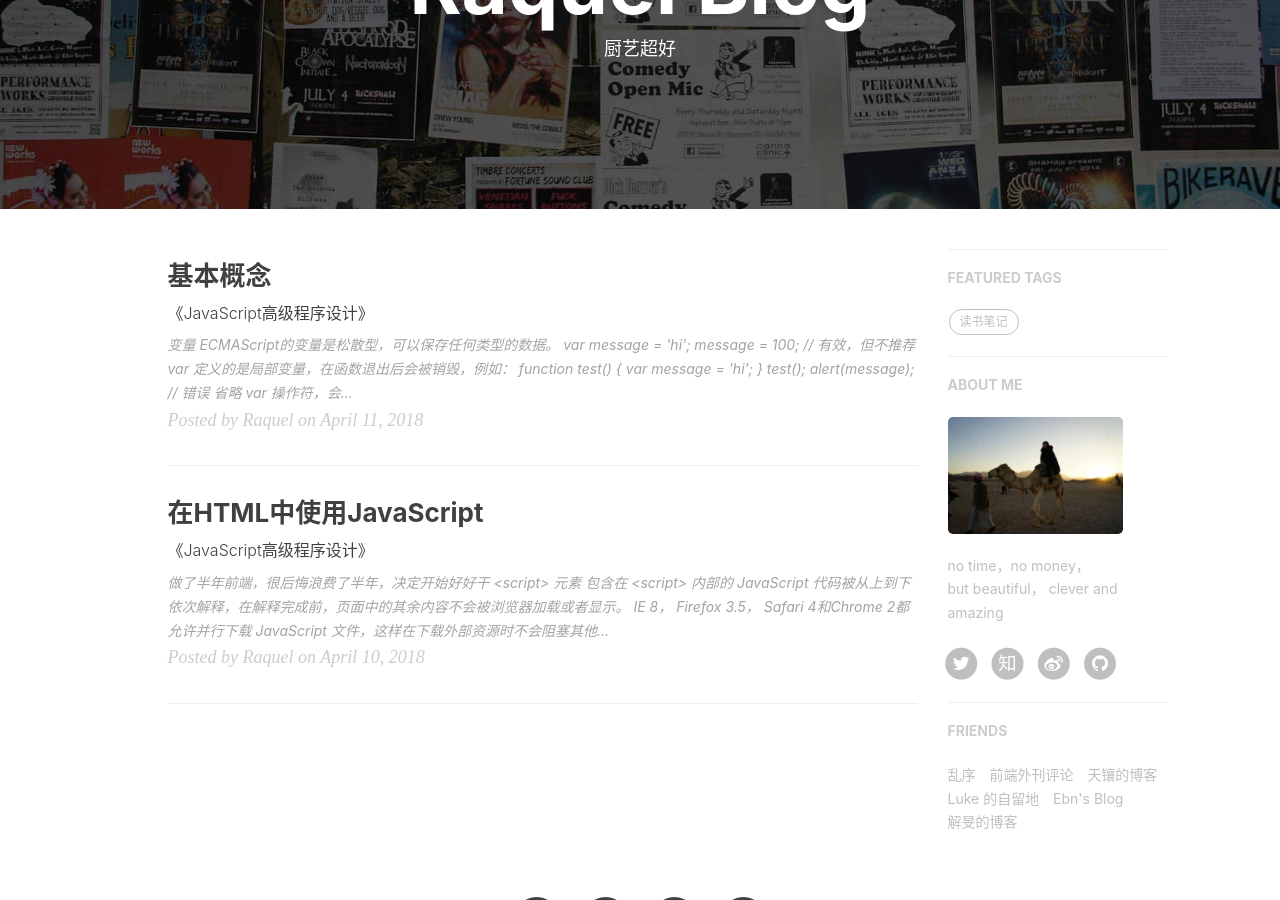
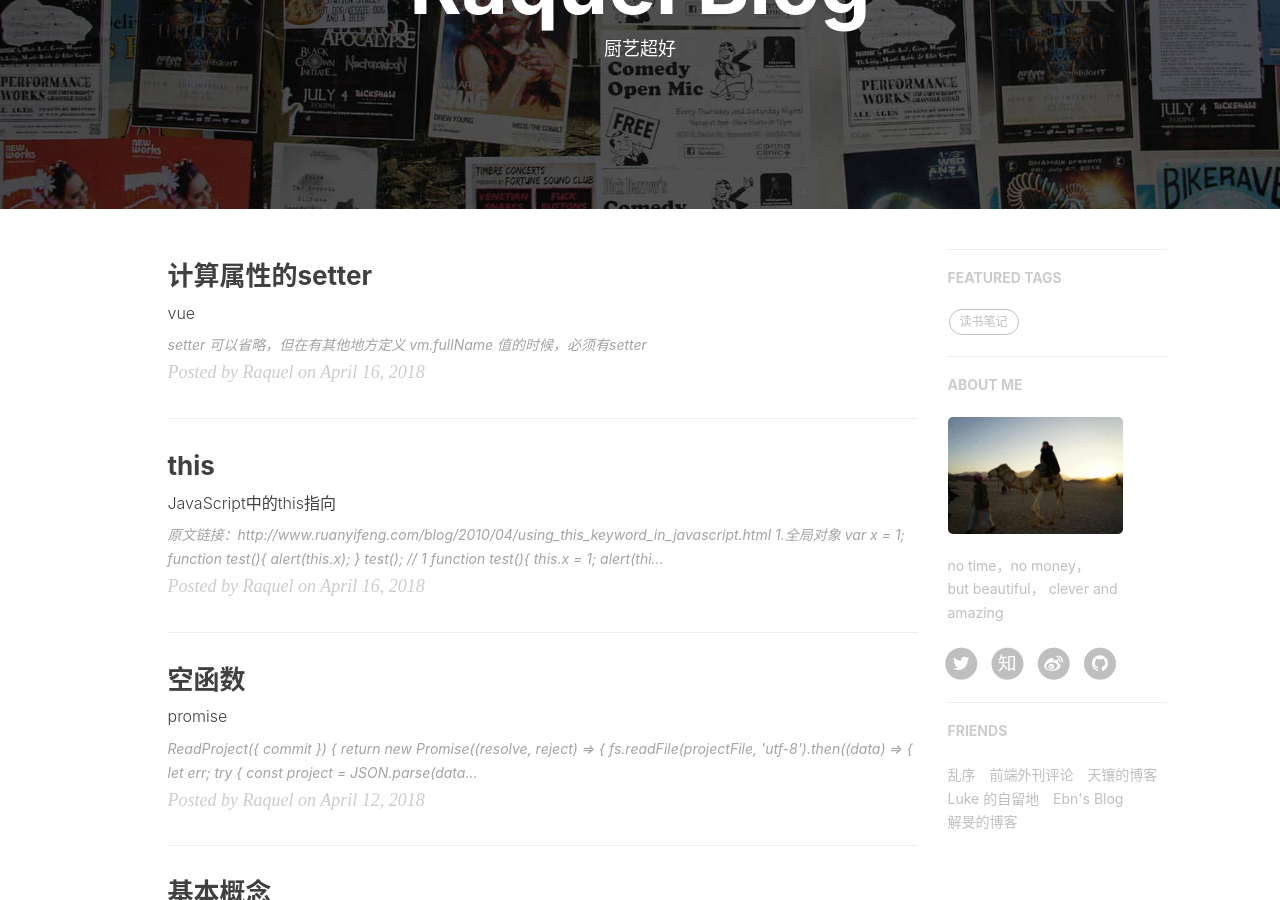
Before and after one commit to RaquelMao/RaquelMao.github.io, a Jekyll site: the page built from index.html, in a window 1280 px wide and 900 px high, scrolled down 209 px. Built offline with Jekyll 4.4.1, drawn with Linux system fonts in a browser that asks for light colours; nearby versions of some CDN libraries; the list of posts is cut into pages by our own code; comment, search, counter and statistics services are not loaded; some of the changed lines change nothing that is shown.

Commit message:
update note

````diff
--- a/_posts/2018-04-11-basic-concept.markdown
+++ b/_posts/2018-04-11-basic-concept.markdown
@@ -104,10 +104,53 @@ var floatNum = 3.125e7; // 31250000
 ##### 数值范围
 Number.MIN_VALUE 和 Number.MAX_VALUE，如果超出会自动换成特殊的 Infinity 的值，如果负数就是 -Infinity (负无穷)。可以用 isFinite() 函数判断。
 
-###### NaN
+##### NaN
 即非数值，用来表示本来要返回数值的操作数未返回数值的情况（这样就不会跑出错误）。
 NaN 与任何数值都不相等，可用 isNaN() 来判断，任何不能被转换成数值的值都会导致这个函数返回 true。
 
 ##### 数值转换
 Number()：适用于任何数据类型。如果字符串是空的，则被转换成0；如果字符串不包含数字之类的，就会被转换成 NaN。
 parseInt(), parseFloat()：专门把字符串转换成数值。
+
+#### 6.浮点数
+toString() 方法，转换为字符，可以输出二进制、八进制、十六进制。在不知道值是不是 null 或者 undefined 的情况下，还可以使用 String() 。
+
+#### 7.Object
+Object 每个实例都具有下列属性和方法：
+* constructor：保存着用于创建当前对象的函数
+* hasOwnProperty(propertyName)：检查给定的属性在当前对象实例中是否存在。
+* isPrototypeOf(Object)：用于检查传入的对象是否是当前对象的原型。
+* propertyIsEnumberable(propertyName)：用于检查给定属性能否使用 for-in 来枚举。
+* toLocaleString(), toString(), valueOf()
+
+### 操作符
+
+#### 1.一元操作符
+```
+++ age;
+age = age + 1; // 效果相同
+```
+```
+var num1 = 2;
+var num2 = 20;
+var num3 = --num1 + num2; // 21
+var num4 = num1 + num2; // 21
+```
+```
+var num1 = 2;
+var num2 = 20;
+var num3 = num1-- + num2; // 22
+var num4 = num1 + num2; // 21
+```
+一元加操作符，放在数值前面，不会对数值产生任何影响，在对非数值应用时，会像 Number() 一样对这个值进行转换。
+一元减操作符，放在数值前面，数值变成负数，在对非数值应用时，和加操作符一样，最后再转为负数。
+
+#### 2.位操作符
+ECMAScript 中所有数值都按照 IEEE-754 64位的形式来存储，但未操作符不直接操作64位值，而是先转换成32位，执行操作，然后再转换成64位。
+* ~：按位非，返回反码
+* &：按位与
+* |：按位或
+* ^：按位异或
+* <<：左移，以0填充
+* >>：有符号右移，用符号位填充
+* >>>：无符号右移，由于负数以二进制补码表示，所以结果相差很大
--- /dev/null
+++ b/_posts/2018-04-12-promise.markdown
@@ -0,0 +1,45 @@
+---
+layout:       post
+title:        "空函数"
+subtitle:     "promise"
+date:         2018-04-12 16:00:00
+author:       "Raquel"
+header-img:   "img/post-bg-2015.jpg"
+header-mask:  0.3
+catalog:      true
+tags:
+    - promise
+---
+
+```
+ReadProject({ commit }) {
+  return new Promise((resolve, reject) => {
+    fs.readFile(projectFile, 'utf-8').then((data) => {
+      let err;
+      try {
+        const project = JSON.parse(data);
+        commit(UPDATE_PROJECT, project);
+        resolve(project);
+      } catch (e) {
+        err = errorCode.dataFileNotAvailable;
+        reject(new TheiaError(err));
+      }
+    }).catch((err) => {
+      err = errorCode.dataFileNotAvailable;
+      reject(new TheiaError(err));
+    });
+  });
+},
+```
+因为逻辑问题我不想做错误处理，也不想 console.log(error)，所以调用时写了 .catch(); 结果报错。
+```
+const promises = [
+  this.$store.dispatch('ReadProject'),
+  this.$store.dispatch('ReadSettings'),
+];
+Promise.all(promises).then(() => {
+  this.$router.push({ path: '/' });
+})
+.catch(() => {}); // 不能写成 .catch();
+```
+resolve 和 reject 是两个回调函数，不能写成 .catch() 如果这种形式，相当于传入 reject() 是 null，写成 .catch(() => {}) 正确形式，才是返回一个空函数
--- /dev/null
+++ b/_posts/2018-04-16-computed.markdown
@@ -0,0 +1,15 @@
+---
+layout:       post
+title:        "计算属性的setter"
+subtitle:     "vue"
+date:         2018-04-16 14:00:00
+author:       "Raquel"
+header-img:   "img/post-bg-2015.jpg"
+header-mask:  0.3
+catalog:      true
+tags:
+    - vue
+---
+
+![vue 教程中关于计算属性的截图](/img/in-post/post-computed/setter.png)
+**setter 可以省略，但在有其他地方定义 vm.fullName 值的时候，必须有setter**
--- /dev/null
+++ b/_posts/2018-04-16-this.markdown
@@ -0,0 +1,76 @@
+---
+layout:       post
+title:        "this"
+subtitle:     "JavaScript中的this指向"
+date:         2018-04-16 10:00:00
+author:       "Raquel"
+header-img:   "img/post-bg-2015.jpg"
+header-mask:  0.3
+catalog:      true
+tags:
+    - javascript
+---
+
+>原文链接：http://www.ruanyifeng.com/blog/2010/04/using_this_keyword_in_javascript.html
+
+### 1.全局对象
+```
+var x = 1;
+function test(){
+  alert(this.x);
+}
+test(); // 1
+```
+```
+function test(){
+  this.x = 1;
+  alert(this.x);
+}
+test(); // 1
+```
+```
+var x = 1;
+function test(){
+  this.x = 0;
+}
+test();
+alert(this.x); //0
+```
+
+### 2.上级对象
+作为某个对象的方法调用时，this 就指上级对象。
+```
+function test() {
+  alert(this.x);
+}
+var o = {};
+o.x = 1;
+o.m = test;
+o.m(); // 1
+```
+
+### 3.新对象(Object)
+所谓构造函数，就是通过这个函数生成一个新对象（object）。这时，this就指这个新对象。
+```
+var x = 2;
+function test(){
+  this.x = 1;
+}
+var o = new test();
+alert(o.x); //1
+alert(x); //2
+```
+
+### 4.apply调用
+apply() 是函数对象的一个方法，它的作用是改变函数的调用对象，**它的第一个参数就表示改变后的调用这个函数的对象**。因此，**this 指的就是这第一个参数**。
+```
+var x = 0;
+function test(){
+  alert(this.x);
+}
+var o={};
+o.x = 1;
+o.m = test;
+o.m.apply(); //0, apply()的参数为空时，默认调用全局对象。因此，这时的运行结果为0，证明this指的是全局对象。
+o.m.apply(o); //1, 运行结果就变成了1，证明了这时this代表的是对象o。
+```
````
Also changed, not shown: img/in-post/post-computed/setter.png (added).
